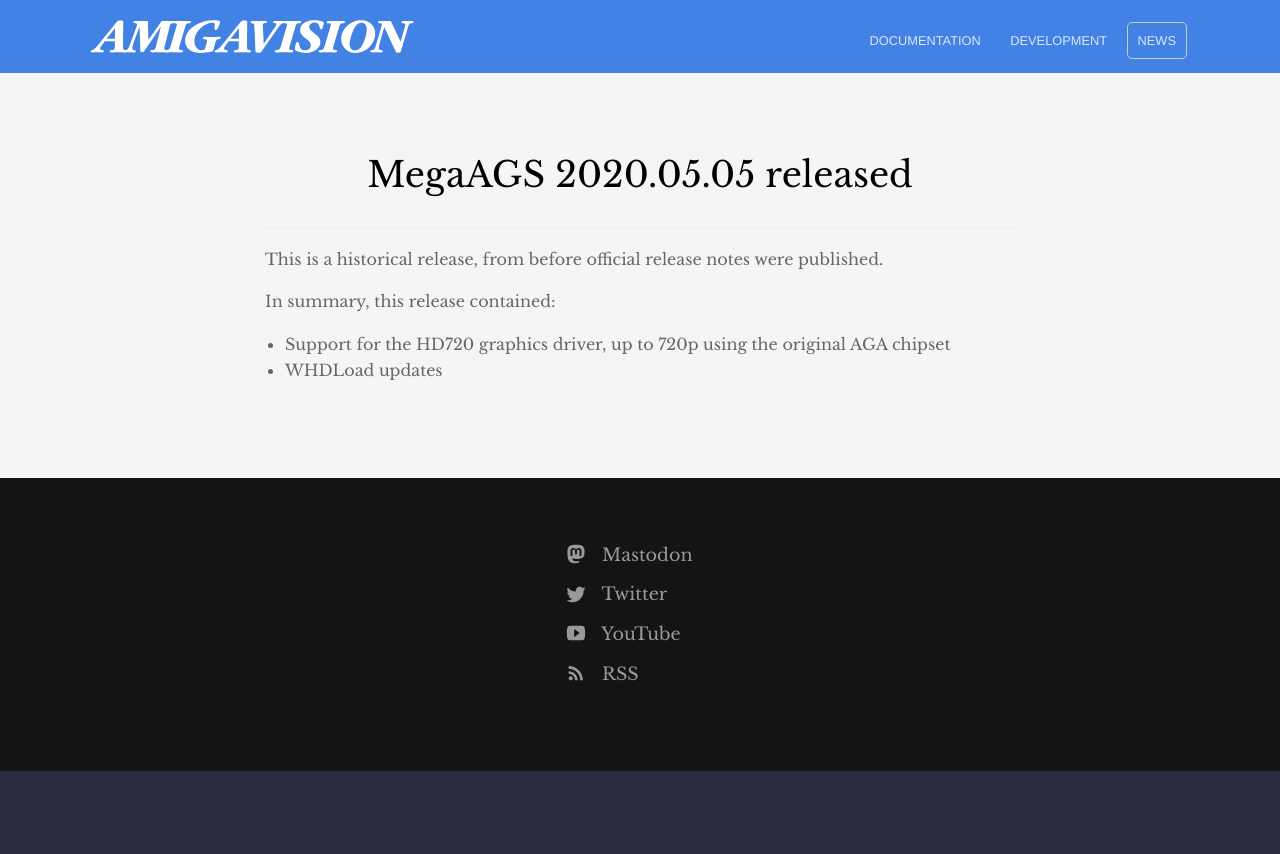
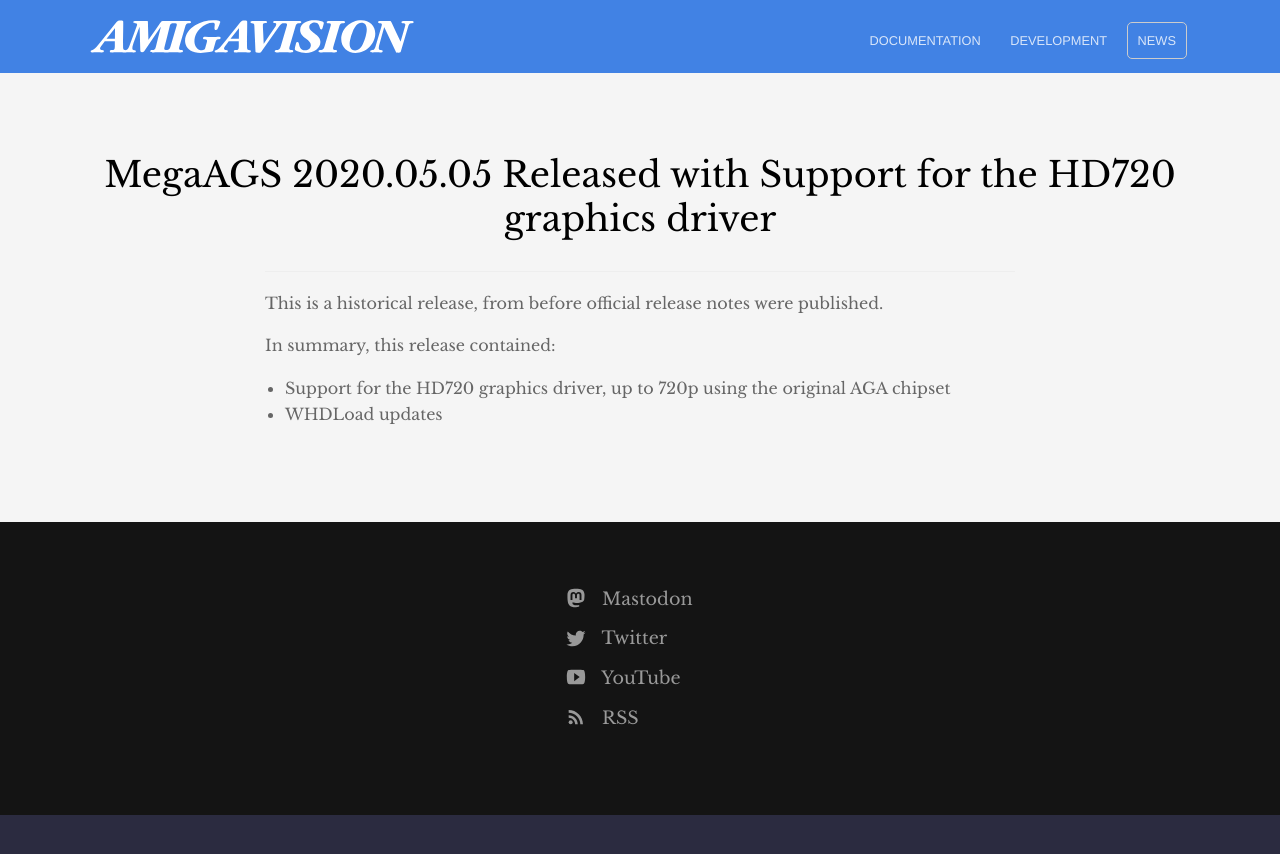
Before and after one commit to amigavision/amigavision.github.io, a Jekyll site: the page built from _posts/2020-05-05-2020.05.05.md, in a window 1280 px wide. Shown: the top 854 px of the page. Built offline with Jekyll 4.4.1, drawn with Linux system fonts in a browser that asks for light colours.

Commit message:
Better title

```diff
--- a/_posts/2020-05-05-2020.05.05.md
+++ b/_posts/2020-05-05-2020.05.05.md
@@ -1,5 +1,5 @@
 ---
-title: MegaAGS 2020.05.05 released
+title: MegaAGS 2020.05.05 Released with Support for the HD720 graphics driver
 ---
 This is a historical release, from before official release notes were published.
 
```
